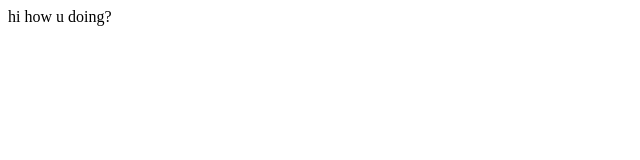
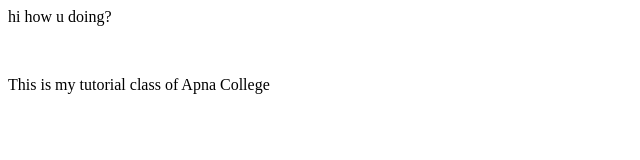
Before and after one commit to yameenkhan4/Repo, a plain HTML site: page index.html in a window 1280 px wide. Shown: the whole page, without its empty margins (0-640 px from the left). Drawn offline with Linux system fonts and the light colour scheme.

Commit message:
index.html

```diff
--- a/index.html
+++ b/index.html
@@ -1 +1,3 @@
 <p>hi how u doing?</p>
+<br>
+<p>This is my tutorial class of Apna College</p>
```
